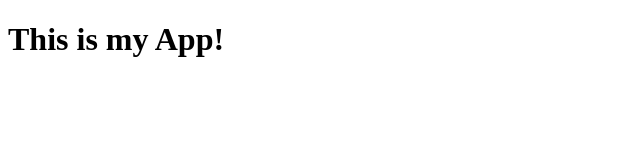
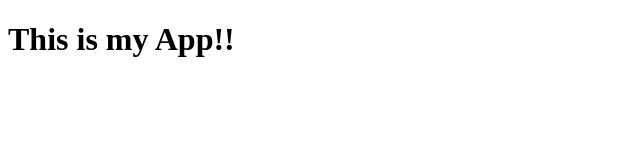
Before and after one commit to Beasty87/myapp, a plain HTML site: page index.html in a window 1280 px wide. Shown: the full height of the page, 0-640 px from the left. Drawn offline with Linux system fonts and the light colour scheme.

Commit message:
changed app.js

```diff
--- a/app.js
+++ b/app.js
@@ -0,0 +1 @@
+console.log('Hello');
--- a/index.html
+++ b/index.html
@@ -7,7 +7,7 @@
     <title>My App</title>
 </head>
 <body>
-    <h1>This is my App!</h1>
+    <h1>This is my App!!</h1>
 
 </body>
 </html>
```
